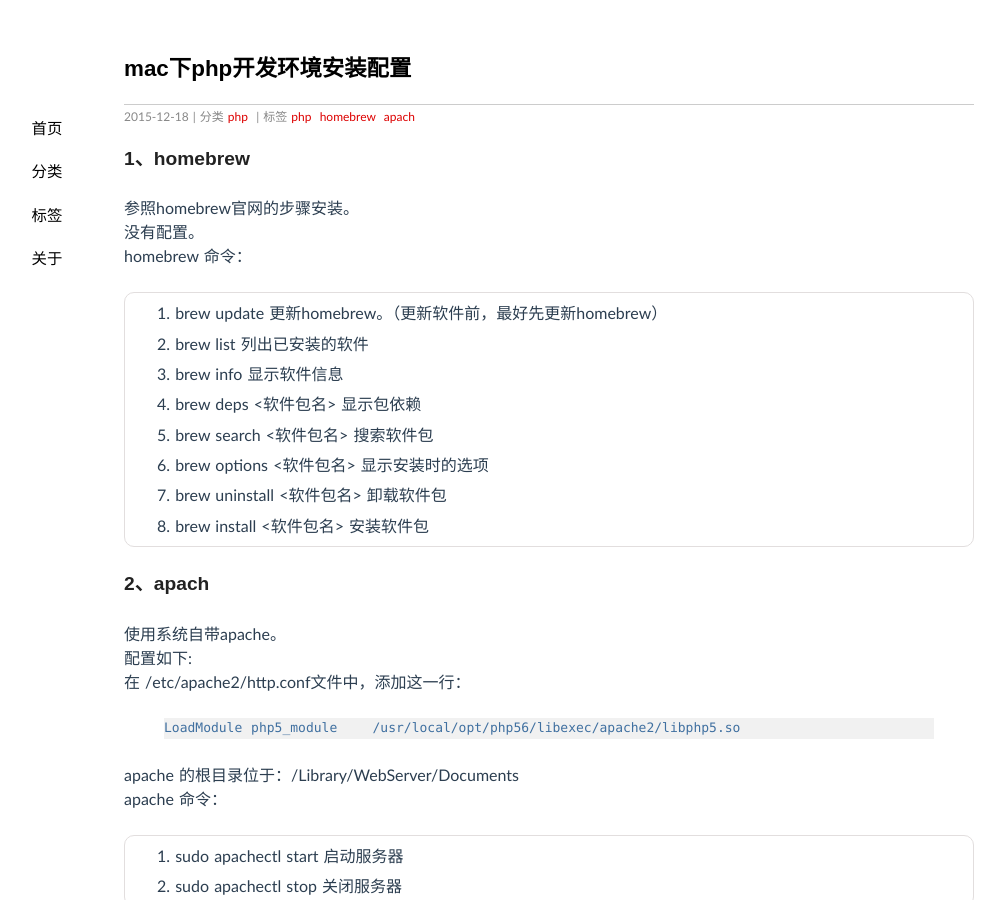
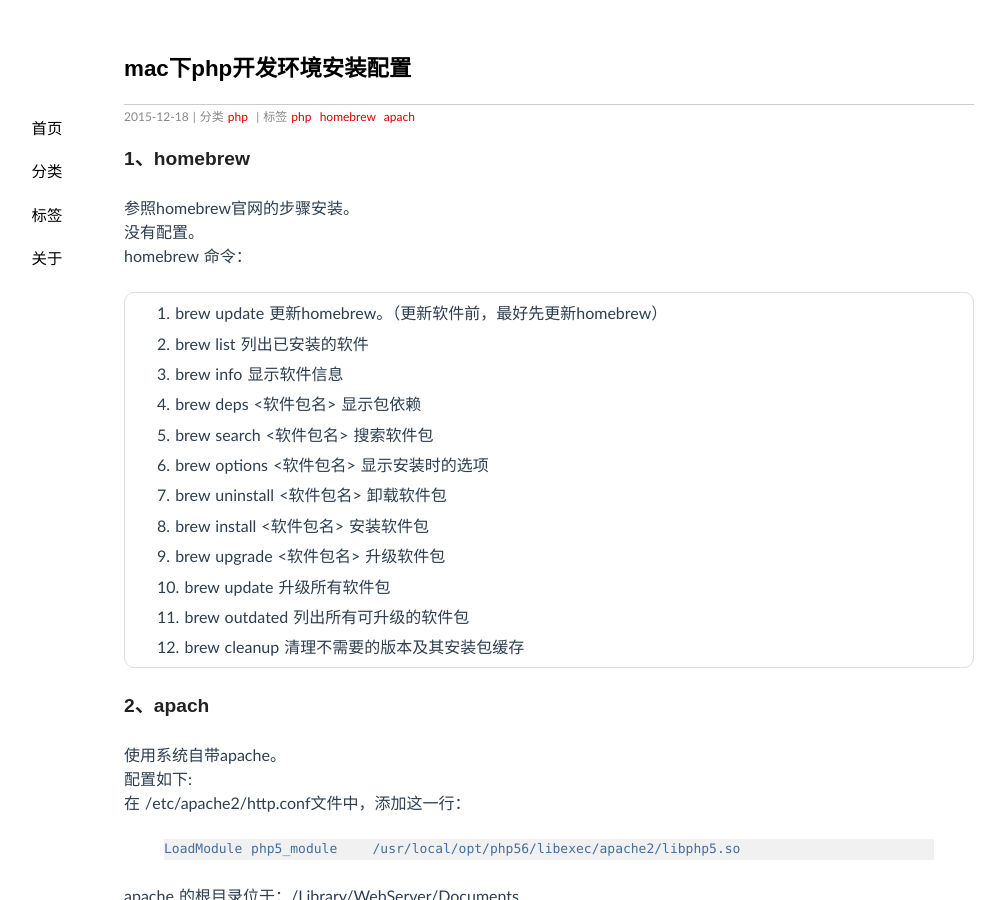
Before and after one commit to vincen/vincen.github.io, a Jekyll site: the page built from _posts/2015-12-18-0001.md, in a window 1280 px wide and 900 px high. Shown: the whole window, without its empty margins (91-1096 px from the left). Built offline with Jekyll 4.4.1, drawn with Linux system fonts in a browser that asks for light colours; comment, search, counter and statistics services are not loaded.

Commit message:
update post

```diff
--- a/_posts/2015-12-18-0001.md
+++ b/_posts/2015-12-18-0001.md
@@ -17,6 +17,10 @@ homebrew 命令：
 6. brew options <软件包名> 显示安装时的选项
 7. brew uninstall <软件包名> 卸载软件包
 8. brew install <软件包名> 安装软件包
+9. brew upgrade <软件包名> 升级软件包
+10. brew update 升级所有软件包
+11. brew outdated 列出所有可升级的软件包
+12. brew cleanup 清理不需要的版本及其安装包缓存
 
 ### 2、apach
 使用系统自带apache。
```
